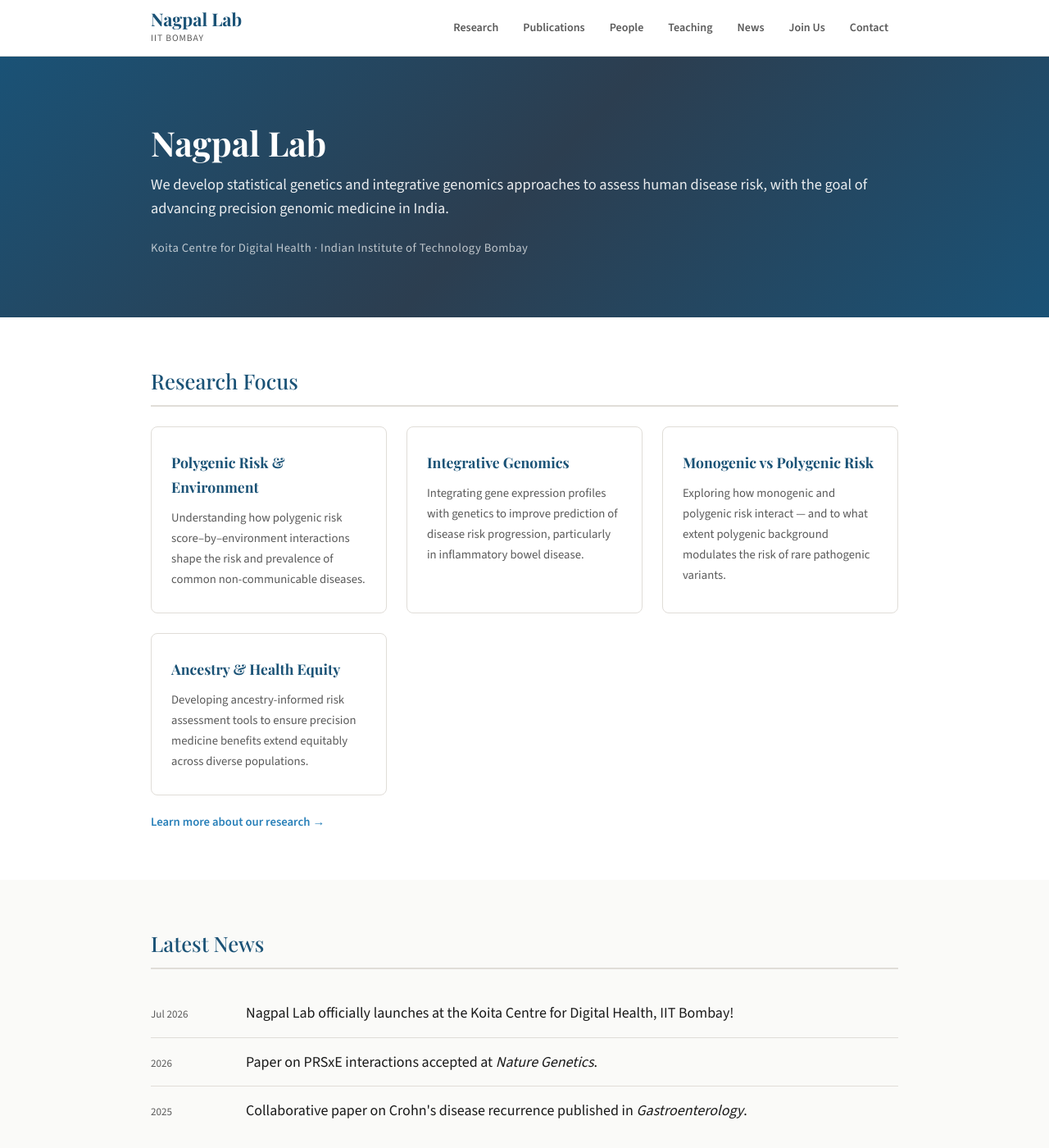
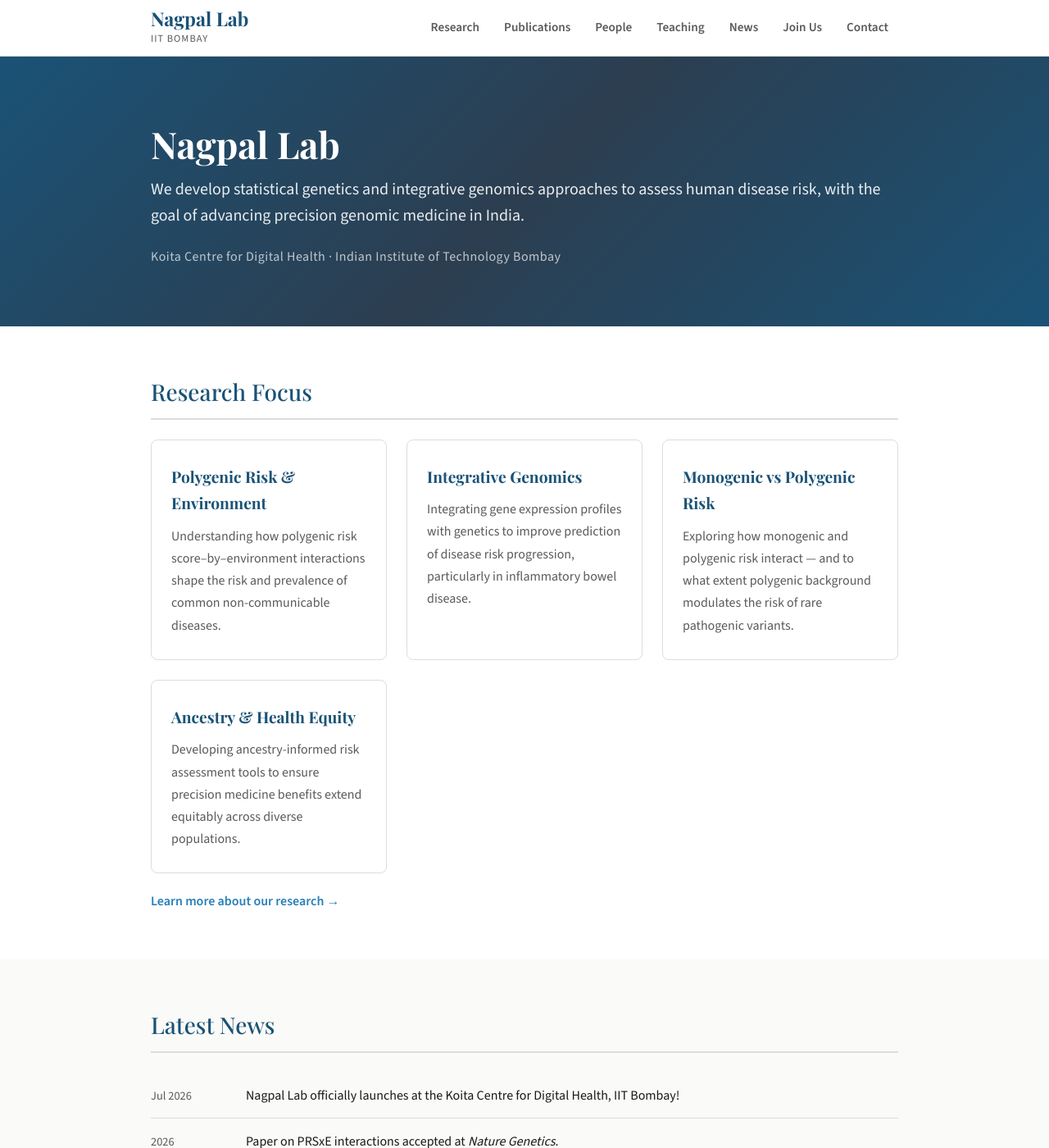
Before and after one commit to nagpallab/nagpallab.github.io, a Jekyll site: the page built from index.html, in a window 1280 px wide and 1400 px high. Shown: the whole window at 82% size. Built offline with Jekyll 4.4.1, drawn with Linux system fonts in a browser that asks for light colours.

Commit message:
Update style.css

```diff
--- a/assets/css/style.css
+++ b/assets/css/style.css
@@ -56,13 +56,13 @@ a:hover { color: var(--color-accent); }
 .site-logo { text-decoration: none; display: flex; flex-direction: column; gap: 0; }
 .logo-text {
   font-family: var(--font-heading);
-  font-size: 1.35rem;
+  font-size: 1.45rem;
   font-weight: 700;
   color: var(--color-accent);
   line-height: 1.2;
 }
 .logo-sub {
-  font-size: 0.72rem;
+  font-size: 0.78rem;
   color: var(--color-text-muted);
   letter-spacing: 0.08em;
   text-transform: uppercase;
@@ -70,7 +70,7 @@ a:hover { color: var(--color-accent); }
 
 .site-nav { display: flex; gap: 6px; }
 .nav-link {
-  font-size: 0.88rem;
+  font-size: 0.95rem;
   font-weight: 600;
   color: var(--color-text-muted);
   padding: 6px 12px;
@@ -103,20 +103,20 @@ a:hover { color: var(--color-accent); }
 .hero-text { flex: 1; }
 .hero-text h1 {
   font-family: var(--font-heading);
-  font-size: 2.6rem;
+  font-size: 2.8rem;
   font-weight: 700;
   line-height: 1.2;
   margin-bottom: 12px;
 }
 .hero-text .hero-tagline {
-  font-size: 1.15rem;
+  font-size: 1.25rem;
   font-weight: 300;
   opacity: 0.9;
   margin-bottom: 20px;
   line-height: 1.6;
 }
 .hero-text .hero-affiliation {
-  font-size: 0.92rem;
+  font-size: 1rem;
   opacity: 0.7;
   letter-spacing: 0.03em;
 }
@@ -138,7 +138,7 @@ a:hover { color: var(--color-accent); }
 
 .section-title {
   font-family: var(--font-heading);
-  font-size: 1.6rem;
+  font-size: 1.75rem;
   font-weight: 500;
   color: var(--color-accent);
   margin-bottom: 24px;
@@ -162,11 +162,11 @@ a:hover { color: var(--color-accent); }
 .research-card:hover { box-shadow: 0 4px 20px rgba(0,0,0,0.06); }
 .research-card h3 {
   font-family: var(--font-heading);
-  font-size: 1.1rem;
+  font-size: 1.2rem;
   color: var(--color-accent);
   margin-bottom: 10px;
 }
-.research-card p { font-size: 0.92rem; color: var(--color-text-muted); }
+.research-card p { font-size: 1rem; color: var(--color-text-muted); }
 
 /* News list on homepage */
 .news-list { list-style: none; }
@@ -176,10 +176,11 @@ a:hover { color: var(--color-accent); }
   display: flex;
   gap: 16px;
   align-items: baseline;
+  font-size: 1rem;
 }
 .news-list li:last-child { border-bottom: none; }
 .news-date {
-  font-size: 0.82rem;
+  font-size: 0.9rem;
   color: var(--color-text-muted);
   min-width: 100px;
   flex-shrink: 0;
@@ -189,7 +190,7 @@ a:hover { color: var(--color-accent); }
   display: inline-block;
   margin-top: 20px;
   font-weight: 600;
-  font-size: 0.92rem;
+  font-size: 1rem;
   color: var(--color-accent-light);
 }
 .more-link::after { content: ' →'; }
@@ -199,7 +200,7 @@ a:hover { color: var(--color-accent); }
 
 .page-title {
   font-family: var(--font-heading);
-  font-size: 2rem;
+  font-size: 2.2rem;
   font-weight: 500;
   color: var(--color-accent);
   margin-bottom: 32px;
@@ -211,7 +212,7 @@ a:hover { color: var(--color-accent); }
 .research-block { margin-bottom: 48px; }
 .research-block h2 {
   font-family: var(--font-heading);
-  font-size: 1.3rem;
+  font-size: 1.4rem;
   color: var(--color-accent);
   margin-bottom: 14px;
 }
@@ -219,7 +220,7 @@ a:hover { color: var(--color-accent); }
 
 .key-pubs { margin-top: 12px; padding-left: 20px; }
 .key-pubs li {
-  font-size: 0.9rem;
+  font-size: 0.95rem;
   color: var(--color-text-muted);
   margin-bottom: 6px;
 }
@@ -227,7 +228,7 @@ a:hover { color: var(--color-accent); }
 /* ---- PUBLICATIONS PAGE ---- */
 .pub-year {
   font-family: var(--font-heading);
-  font-size: 1.3rem;
+  font-size: 1.4rem;
   color: var(--color-accent);
   margin-top: 36px;
   margin-bottom: 14px;
@@ -238,18 +239,18 @@ a:hover { color: var(--color-accent); }
 .pub-list li {
   padding: 12px 0;
   border-bottom: 1px solid #f0ece4;
-  font-size: 0.93rem;
+  font-size: 1rem;
   line-height: 1.6;
 }
 .pub-list li:last-child { border-bottom: none; }
 .pub-journal { font-style: italic; color: var(--color-accent-light); }
-.pub-note { font-size: 0.82rem; color: var(--color-text-muted); }
+.pub-note { font-size: 0.9rem; color: var(--color-text-muted); }
 
 /* ---- PEOPLE PAGE ---- */
 .people-section { margin-bottom: 48px; }
 .people-section h2 {
   font-family: var(--font-heading);
-  font-size: 1.3rem;
+  font-size: 1.4rem;
   color: var(--color-accent);
   margin-bottom: 20px;
 }
@@ -272,11 +273,11 @@ a:hover { color: var(--color-accent); }
 }
 .person-name {
   font-weight: 600;
-  font-size: 1rem;
+  font-size: 1.08rem;
   color: var(--color-text);
 }
 .person-role {
-  font-size: 0.85rem;
+  font-size: 0.93rem;
   color: var(--color-text-muted);
   margin-top: 2px;
 }
@@ -284,12 +285,12 @@ a:hover { color: var(--color-accent); }
 /* ---- TEACHING ---- */
 .course-item { margin-bottom: 28px; }
 .course-item h3 {
-  font-size: 1.05rem;
+  font-size: 1.15rem;
   color: var(--color-accent);
   margin-bottom: 4px;
 }
 .course-item .course-meta {
-  font-size: 0.85rem;
+  font-size: 0.93rem;
   color: var(--color-text-muted);
   margin-bottom: 6px;
 }
@@ -313,6 +314,7 @@ a:hover { color: var(--color-accent); }
 .position-card h3 {
   color: var(--color-accent);
   margin-bottom: 8px;
+  font-size: 1.15rem;
 }
 
 /* ---- CONTACT ---- */
@@ -323,7 +325,7 @@ a:hover { color: var(--color-accent); }
   margin-top: 20px;
 }
 .contact-block h3 {
-  font-size: 1rem;
+  font-size: 1.1rem;
   color: var(--color-accent);
   margin-bottom: 10px;
 }
@@ -333,7 +335,7 @@ a:hover { color: var(--color-accent); }
   background: #1e2a33;
   color: rgba(255,255,255,0.7);
   padding: 40px 0;
-  font-size: 0.88rem;
+  font-size: 0.95rem;
 }
 
 .footer-inner {
@@ -346,7 +348,7 @@ a:hover { color: var(--color-accent); }
 
 .footer-title {
   font-family: var(--font-heading);
-  font-size: 1.1rem;
+  font-size: 1.2rem;
   color: #fff;
   margin-bottom: 6px;
 }
@@ -355,7 +357,7 @@ a:hover { color: var(--color-accent); }
 .footer-links a { color: rgba(255,255,255,0.6); }
 .footer-links a:hover { color: #fff; }
 
-.footer-copy { color: rgba(255,255,255,0.35); font-size: 0.8rem; }
+.footer-copy { color: rgba(255,255,255,0.35); font-size: 0.85rem; }
 
 /* ---- RESPONSIVE ---- */
 @media (max-width: 768px) {
@@ -374,7 +376,7 @@ a:hover { color: var(--color-accent); }
 
   .hero { padding: 48px 0 40px; }
   .hero-inner { flex-direction: column-reverse; text-align: center; gap: 24px; }
-  .hero-text h1 { font-size: 1.9rem; }
+  .hero-text h1 { font-size: 2rem; }
   .hero-photo { width: 150px; height: 150px; }
 
   .contact-grid { grid-template-columns: 1fr; }
```
